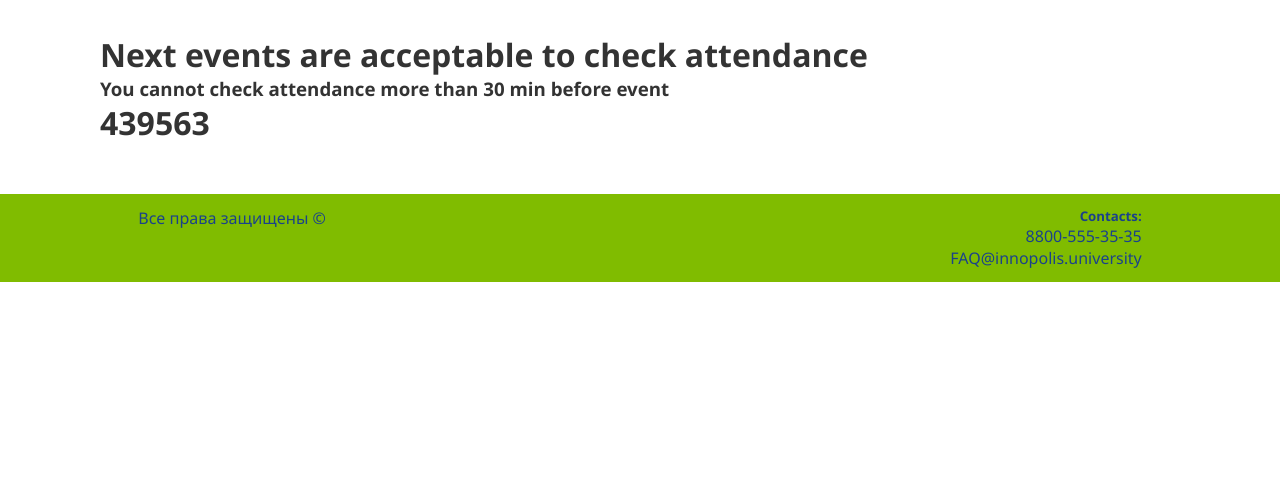
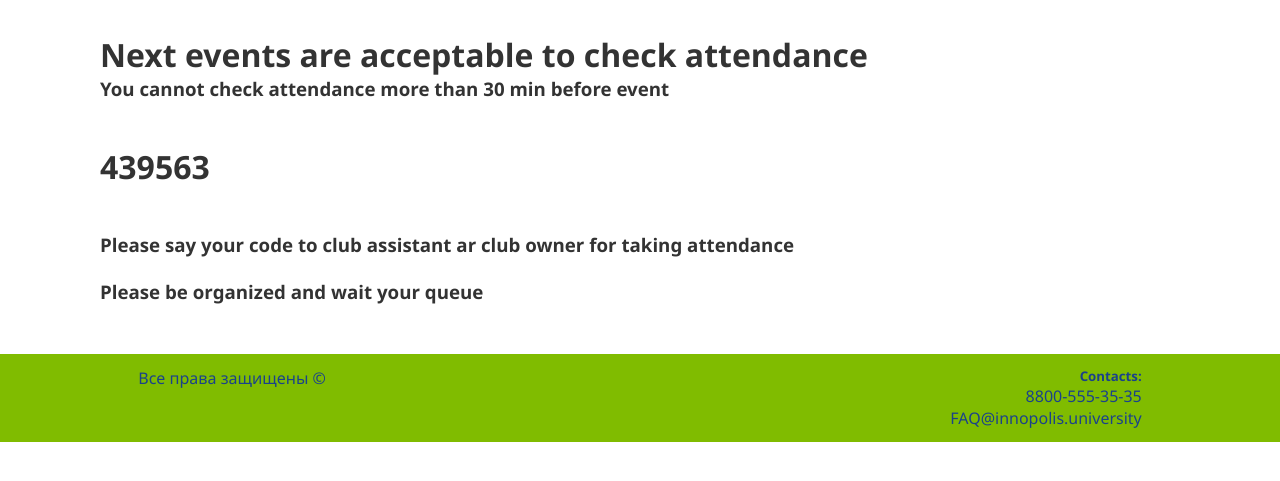
Before and after one commit to IU-BS2-FSE-project/InnoClubs, a Django app: page /attendance/#/eventsList/1/view_code in a window 1280 px wide. Shown: the part 89-570 px from the top of the page. Run offline with Django 3.2, Linux system fonts and the light colour scheme; tables that the repository leaves empty hold one stand-in row (values such as "Sample post").

Commit message:
Hints to club members added

```diff
--- a/InnoClubs/InnoClubs/templates/attendance/code.html
+++ b/InnoClubs/InnoClubs/templates/attendance/code.html
@@ -9,5 +9,12 @@
 {% block content %}
     <h1>Next events are acceptable to check attendance</h1>
     <h3>You cannot check attendance more than 30 min before event</h3>
-<h1>{{code}}</h1>
+<br>
+<br>
+    <h1>{{code}}</h1>
+<br>
+<br>
+<h3>Please say your code to club assistant ar club owner for taking attendance</h3>
+<br>
+<h3>Please be organized and wait your queue</h3>
 {% endblock %}
```
